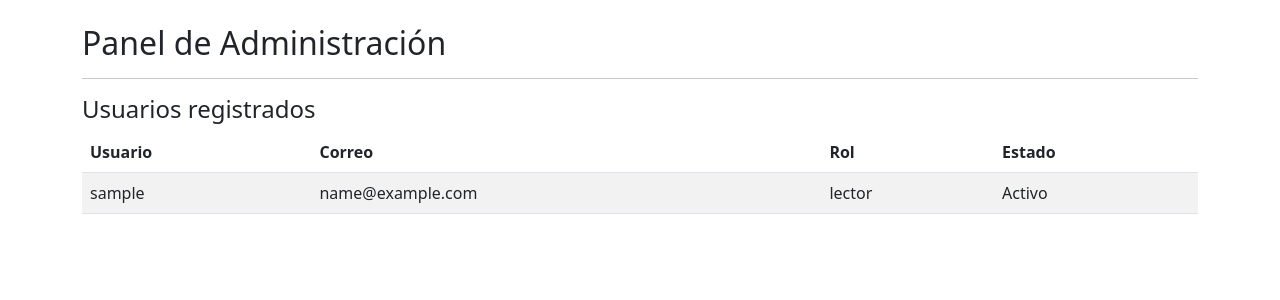
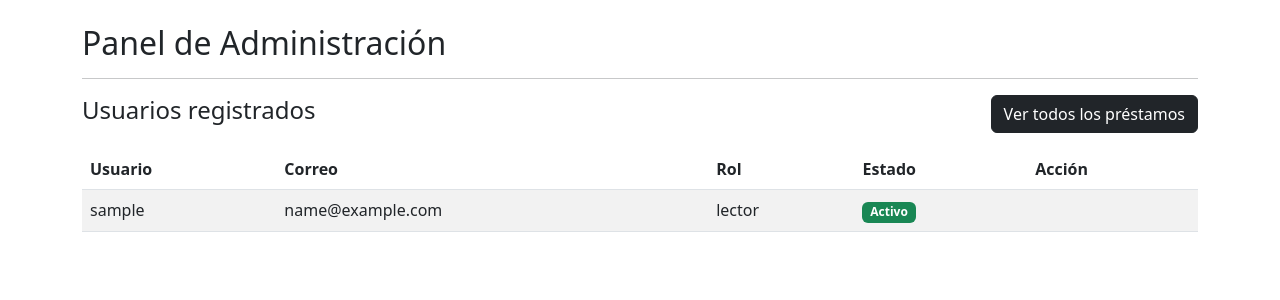
Before and after one commit to jd-gallego/biblioteca_gtg, a Django app: template templates/usuarios/admin_dashboard.html in a window 1280 px wide. Shown: the part 56-356 px from the top of the page. Run offline with Django 5.2, Linux system fonts and the light colour scheme; the template is opened without the code that fills it: values that come from a table or form of the project are taken from there, others are empty; the visitor is signed in with stand-in values (Sample User, id 1); data comes from the database, SQL or seed files in the repository.

Commit message:
feat: activar y desactivar usuarios desde el panel admin

```diff
--- a/templates/usuarios/admin_dashboard.html
+++ b/templates/usuarios/admin_dashboard.html
@@ -2,7 +2,10 @@
 {% block content %}
 <h2>Panel de Administración</h2>
 <hr>
-<h4>Usuarios registrados</h4>
+<div class="d-flex justify-content-between align-items-center mb-3">
+    <h4>Usuarios registrados</h4>
+    <a href="{% url 'todos_prestamos' %}" class="btn btn-dark">Ver todos los préstamos</a>
+</div>
 <table class="table table-striped">
     <thead>
         <tr>
@@ -10,6 +13,7 @@
             <th>Correo</th>
             <th>Rol</th>
             <th>Estado</th>
+            <th>Acción</th>
         </tr>
     </thead>
     <tbody>
@@ -18,7 +22,14 @@
             <td>{{ u.username }}</td>
             <td>{{ u.email }}</td>
             <td>{{ u.rol }}</td>
-            <td>{% if u.activo %}Activo{% else %}Inactivo{% endif %}</td>
+            <td>{% if u.activo %}<span class="badge bg-success">Activo</span>{% else %}<span class="badge bg-danger">Inactivo</span>{% endif %}</td>
+            <td>
+                {% if u.username != request.user.username %}
+                <a href="{% url 'toggle_usuario' u.id %}" class="btn btn-sm {% if u.activo %}btn-warning{% else %}btn-success{% endif %}">
+                    {% if u.activo %}Desactivar{% else %}Activar{% endif %}
+                </a>
+                {% endif %}
+            </td>
         </tr>
         {% endfor %}
     </tbody>
--- a/usuarios/urls.py
+++ b/usuarios/urls.py
@@ -6,4 +6,5 @@ urlpatterns = [
     path('logout/', views.logout_view, name='logout'),
     path('registro/', views.registro_view, name='registro'),
     path('dashboard/', views.admin_dashboard, name='admin_dashboard'),
+    path('usuario/<int:usuario_id>/toggle/', views.toggle_usuario, name='toggle_usuario'),
 ]
```
Also changed, not shown: usuarios/views.py (+14 -0 lines).
